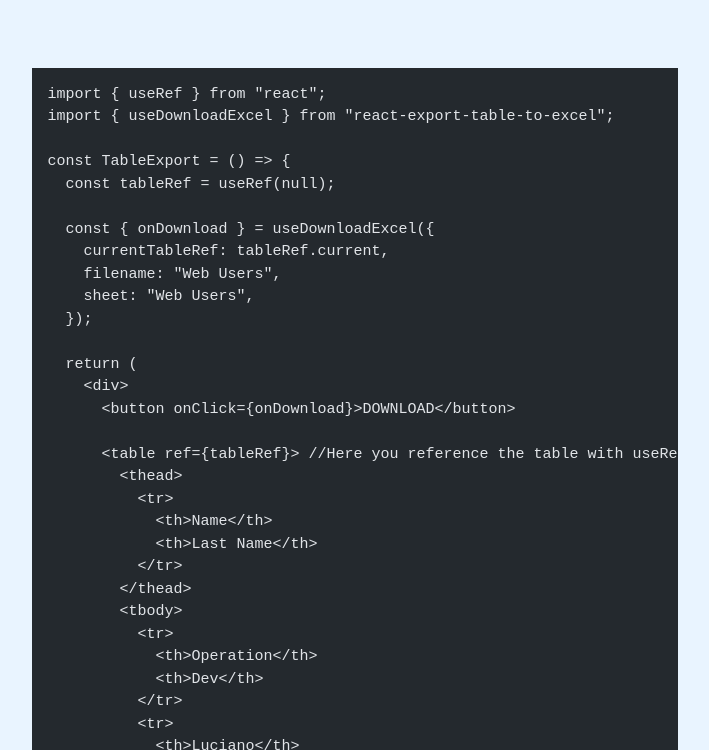
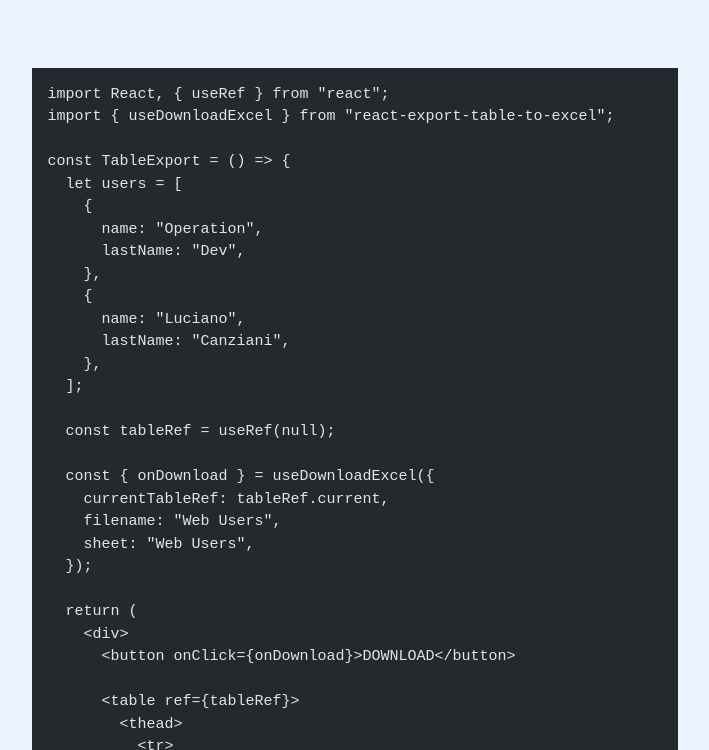
Before and after one commit to LucianoCanziani/devs, an Astro site: page /blog/react-table-to-excel-export-with-react-export-table-to-excel in a window 1280 px wide. Shown: the part 1890-2640 px from the top of the page, without its empty margins (285-994 px from the left). Built offline with nearby package versions, Linux system fonts and the light colour scheme; Astro itself is replaced by a stand-in of ours; code samples lack their colours.

Commit message:
React tables to excel code fix

````diff
--- a/src/pages/blog/react-table-to-excel-export-with-react-export-table-to-excel.md
+++ b/src/pages/blog/react-table-to-excel-export-with-react-export-table-to-excel.md
@@ -46,10 +46,21 @@ In there you initialize the useRef hook for then to be assigned to the table you
 <iframe style="margin-bottom: 35px;" width="100%" height="315" src="https://www.youtube.com/embed/pdUo0_owT1M" title="YouTube video player" frameborder="0" allow="accelerometer; autoplay; clipboard-write; encrypted-media; gyroscope; picture-in-picture" allowfullscreen></iframe>
 
 ```js
-import { useRef } from "react";
+import React, { useRef } from "react";
 import { useDownloadExcel } from "react-export-table-to-excel";
 
 const TableExport = () => {
+  let users = [
+    {
+      name: "Operation",
+      lastName: "Dev",
+    },
+    {
+      name: "Luciano",
+      lastName: "Canziani",
+    },
+  ];
+
   const tableRef = useRef(null);
 
   const { onDownload } = useDownloadExcel({
@@ -62,22 +73,22 @@ const TableExport = () => {
     <div>
       <button onClick={onDownload}>DOWNLOAD</button>
 
-      <table ref={tableRef}> //Here you reference the table with useRef
+      <table ref={tableRef}>
         <thead>
           <tr>
-            <th>Name</th>
-            <th>Last Name</th>
+            <th className="table-header">Name</th>
+            <th className="table-header">Last Name</th>
           </tr>
         </thead>
         <tbody>
-          <tr>
-            <th>Operation</th>
-            <th>Dev</th>
-          </tr>
-          <tr>
-            <th>Luciano</th>
-            <th>Canziani</th>
-          </tr>
+          {users.map((user, index) => {
+            return (
+              <tr key={index}>
+                <th className="table-box">{user.name}</th>
+                <th className="table-box">{user.lastName}</th>
+              </tr>
+            );
+          })}
         </tbody>
       </table>
     </div>
````
